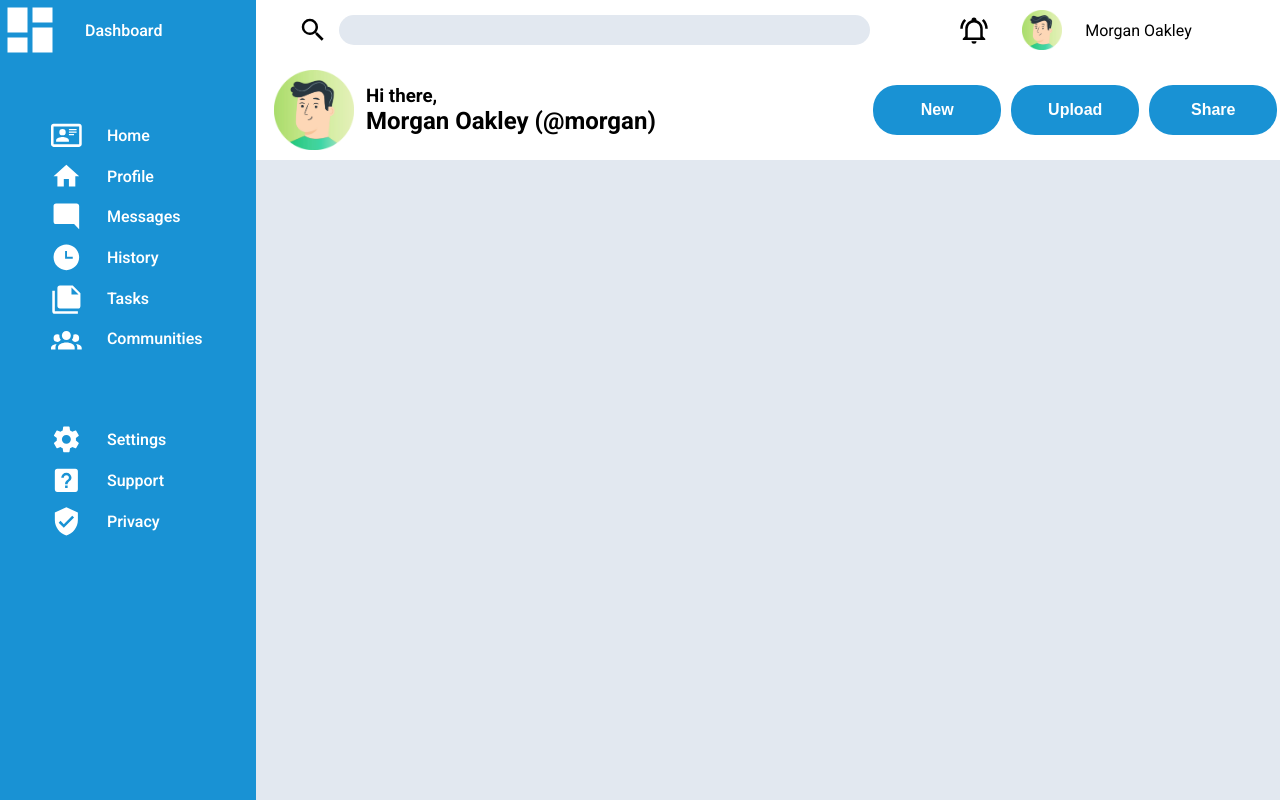
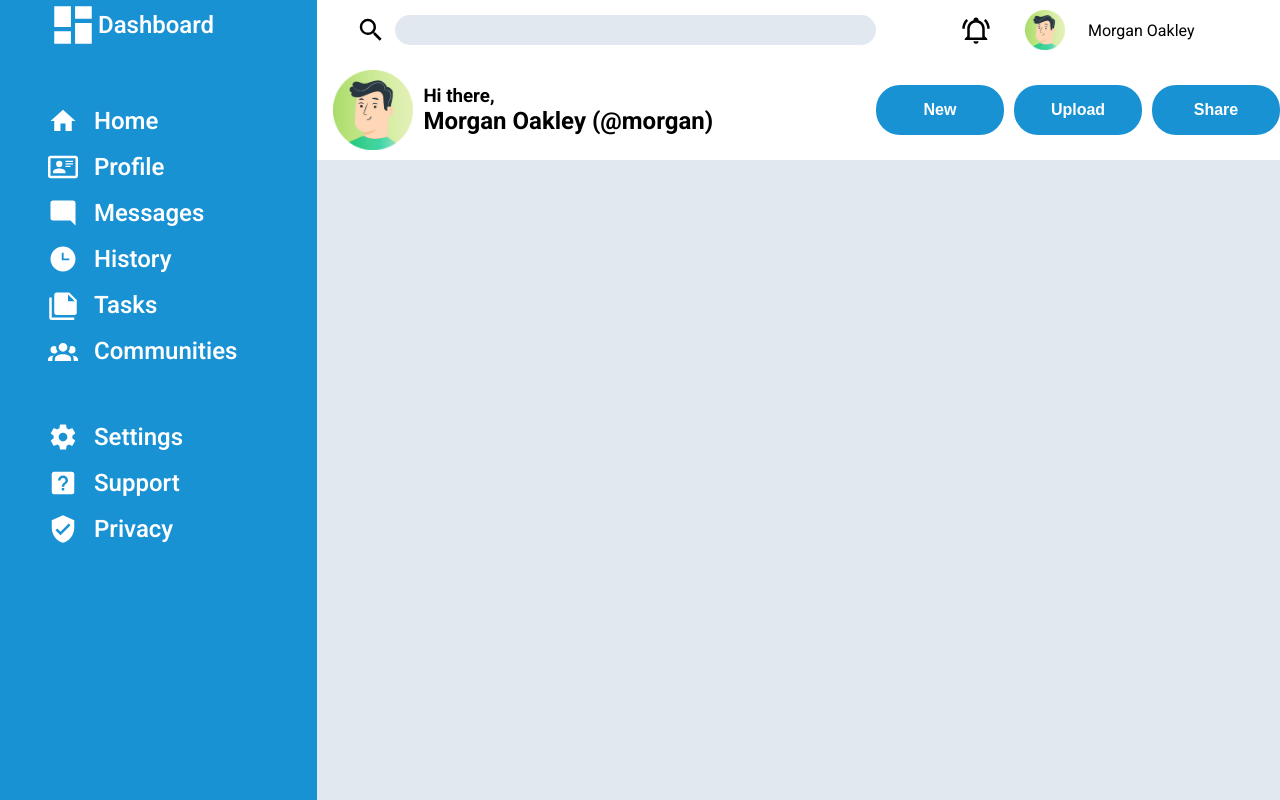
Before and after one commit to Mickelmore1/admin-dashboard, a plain HTML site: page index.html in a window 1280 px wide. Drawn offline with Linux system fonts and the light colour scheme.

Commit message:
Tweaked padding for nav bar to prevent overflow when window width is shrunk

```diff
--- a/index.html
+++ b/index.html
@@ -45,8 +45,8 @@
             <p>Dashboard</p>
         </div>
         <ul class="nav-actions">
-            <li class="nav home"><svg class="svg-nav" xmlns="http://www.w3.org/2000/svg" viewBox="0 0 24 24"><path d="M22,3H2C0.91,3.04 0.04,3.91 0,5V19C0.04,20.09 0.91,20.96 2,21H22C23.09,20.96 23.96,20.09 24,19V5C23.96,3.91 23.09,3.04 22,3M22,19H2V5H22V19M14,17V15.75C14,14.09 10.66,13.25 9,13.25C7.34,13.25 4,14.09 4,15.75V17H14M9,7A2.5,2.5 0 0,0 6.5,9.5A2.5,2.5 0 0,0 9,12A2.5,2.5 0 0,0 11.5,9.5A2.5,2.5 0 0,0 9,7M14,7V8H20V7H14M14,9V10H20V9H14M14,11V12H18V11H14" /></svg>Home</li>
-            <li class="nav profile"><svg class="svg-nav" xmlns="http://www.w3.org/2000/svg" viewBox="0 0 24 24"><path d="M10,20V14H14V20H19V12H22L12,3L2,12H5V20H10Z" /></svg>Profile</li>
+            <li class="nav home"><svg class="svg-nav" xmlns="http://www.w3.org/2000/svg" viewBox="0 0 24 24"><path d="M10,20V14H14V20H19V12H22L12,3L2,12H5V20H10Z" /></svg>Home</li>
+            <li class="nav profile"><svg class="svg-nav" xmlns="http://www.w3.org/2000/svg" viewBox="0 0 24 24"><path d="M22,3H2C0.91,3.04 0.04,3.91 0,5V19C0.04,20.09 0.91,20.96 2,21H22C23.09,20.96 23.96,20.09 24,19V5C23.96,3.91 23.09,3.04 22,3M22,19H2V5H22V19M14,17V15.75C14,14.09 10.66,13.25 9,13.25C7.34,13.25 4,14.09 4,15.75V17H14M9,7A2.5,2.5 0 0,0 6.5,9.5A2.5,2.5 0 0,0 9,12A2.5,2.5 0 0,0 11.5,9.5A2.5,2.5 0 0,0 9,7M14,7V8H20V7H14M14,9V10H20V9H14M14,11V12H18V11H14" /></svg>Profile</li>
             <li class="nav messages"><svg class="svg-nav" xmlns="http://www.w3.org/2000/svg" viewBox="0 0 24 24"><path d="M22,4C22,2.89 21.1,2 20,2H4A2,2 0 0,0 2,4V16A2,2 0 0,0 4,18H18L22,22V4Z" /></svg>Messages</li>
             <li class="nav history"><svg class="svg-nav" xmlns="http://www.w3.org/2000/svg" viewBox="0 0 24 24"><path d="M12 2C6.5 2 2 6.5 2 12C2 17.5 6.5 22 12 22C17.5 22 22 17.5 22 12S17.5 2 12 2M17 13H11V7H12.5V11.5H17V13Z" /></svg>History</li>
             <li class="nav tasks"><svg class="svg-nav" xmlns="http://www.w3.org/2000/svg" viewBox="0 0 24 24"><path d="M16,9H21.5L16,3.5V9M7,2H17L23,8V18A2,2 0 0,1 21,20H7C5.89,20 5,19.1 5,18V4A2,2 0 0,1 7,2M3,6V22H21V24H3A2,2 0 0,1 1,22V6H3Z" /></svg>Tasks</li>
--- a/style.css
+++ b/style.css
@@ -118,17 +118,22 @@ label {
 
     display: flex;
     flex-direction: column;
-    gap: 50px;
+    gap: 3.5rem;
+    padding: 0 5rem 0 3rem;
+
+    font-size: 1.5rem;
+    font-weight: 550;
+    color: white;
 }
 
 
 .svg-dash {
-    width: clamp(20px, 60%, 60px);
+    width: 50px;
     fill: white;
 }
 
 .svg-nav {
-    width: clamp(20px, 15%, 40px);
+    width: 30px;
     fill: white;
 }
 
@@ -136,17 +141,19 @@ label {
 li {
     display: flex;
     align-items: center;
-
-    color: white;
-    gap: 25px;
-    font-weight: 550;
 }
 
 .nav {
-    margin: 10px 0;
-    padding-left: clamp(20px, 20%, 100px);
+    display: flex;
+    gap: 1rem;
 }
 
+.nav-actions,
+.nav-settings {
+    display: flex;
+    flex-direction: column;
+    gap: 1rem;
+}
 
 
 .container {
```
